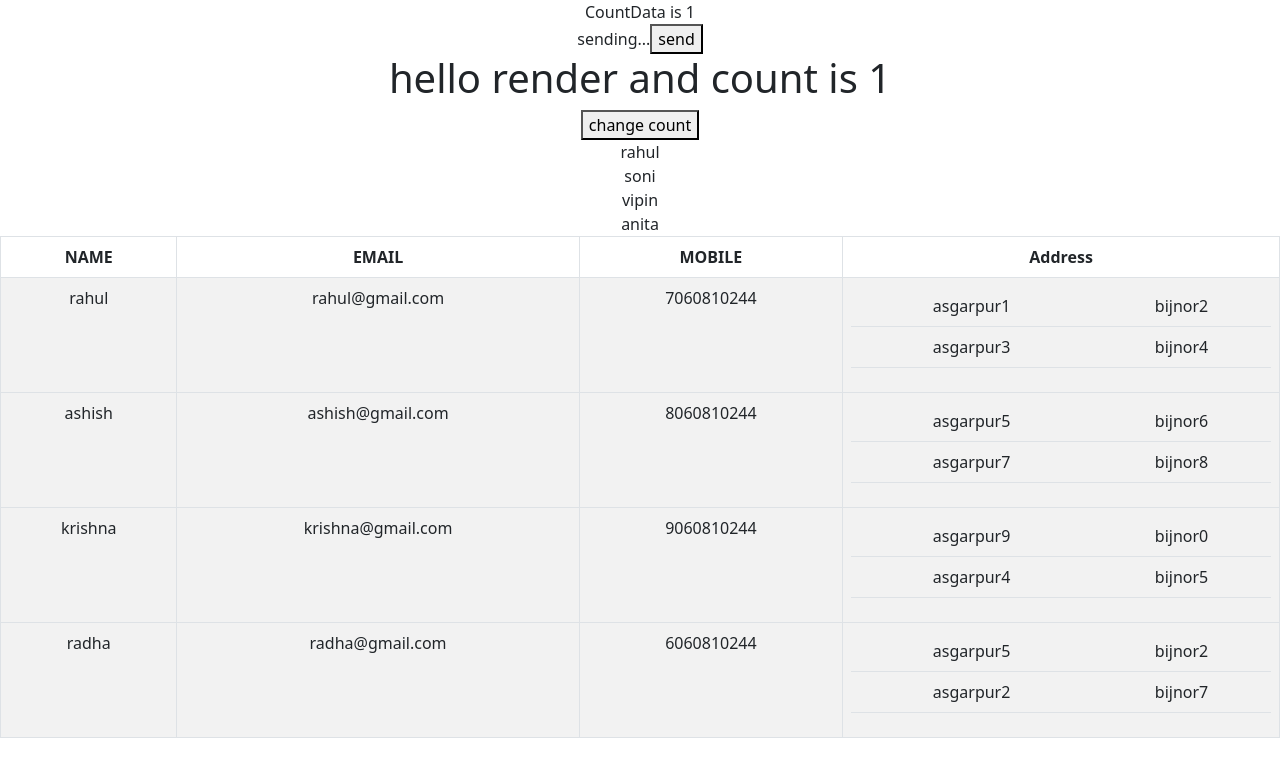
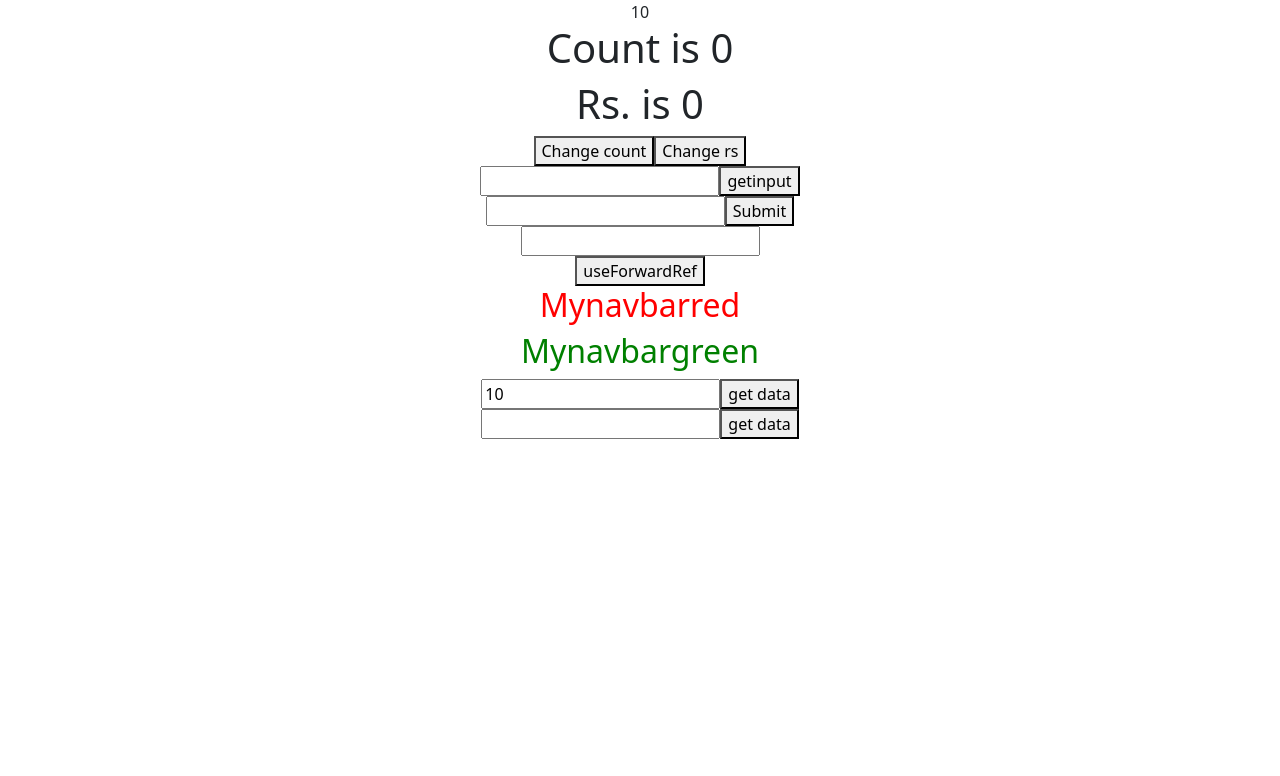
Before and after one commit to rahulrajput1996/ReactJsTutorialHindi, a React (Create React App) app in the folder myblog/: page / in a window 1280 px wide. Shown: the top 776 px of the page. Built offline with nearby package versions, Linux system fonts and the light colour scheme.

Commit message:
ref,useMemo,controlled,uncontrolled,highOrderComponent

```diff
--- a/myblog/src/App.js
+++ b/myblog/src/App.js
@@ -7,7 +7,12 @@ import './App.css';
 // import StateInFunctionComponent from './StateInFunctionComponent';
 // import StateInClassComponent from './StateInClassComponent';
 // import PropsInFunctional from './PropsInFunctional';
-import React, { useState } from 'react';
+import React, { useState, useMemo, useRef } from "react"
+import Userefcomp from './components/Userefcomp';
+import Usereffunctional from './components/Usereffunctional';
+import Forwardrefcomp from './components/Forwardrefcomp';
+import Highordercomponent from './components/Highordercomponent';
+import Controllled from './components/Controllled';
 // import FirstLifeCycleConstructor from './FirstLifeCycleConstructor';
 // import ApplyuseEffect from './ApplyuseEffect';
 // import Footer from './components/Footer';
@@ -20,11 +25,33 @@ import React, { useState } from 'react';
 // import ConditionalRendering from './ConditionalRendering';
 // import PassFunctionAsProp from './PassFunctionAsProp';
 // import Form from './Form';
-import Table from 'react-bootstrap/Table';
-import Reuse from './components/Reuse';
-import Purecomponent from './components/Purecomponent';
-import Senddatafromchildtoparent from './components/Senddatafromchildtoparent';
+// import Table from 'react-bootstrap/Table';
+// import Reuse from './components/Reuse';
+// import Purecomponent from './components/Purecomponent';
+// import Senddatafromchildtoparent from './components/Senddatafromchildtoparent';
 function App() {
+  const [count, setcount] = useState(0);
+  const [rs, setrs] = useState(0);
+
+  //It will run only when count state changes
+  const myfun = useMemo(() => {
+    console.log("hi");
+    return 10;
+    // eslint-disable-next-line
+  }, [count]);
+
+  //It will run only when rs state changes
+  useMemo(() => {
+    console.log("second");
+    // eslint-disable-next-line
+  }, [rs]);
+
+  // use of forward ref
+  const mycustomref = useRef(null);
+  const myforwardref = () => {
+    mycustomref.current.style.backgroundColor = "purple";
+    mycustomref.current.focus()
+  }
   // const [address, setAddress] = useState("asgarpur");
   // const changeAddress = () => {
   //   if (address === "asgarpur") {
@@ -40,45 +67,64 @@ function App() {
   // const [email, setemail] = useState("rahul@gmail.com");
   // const [show, setshow] = useState(true);
   // const [data, setData] = useState(10);
-  let myarr = [
-    {
-      name: "rahul", email: "rahul@gmail.com", mobile: "7060810244",
-      address: [
-        { vill: "asgarpur1", city: "bijnor2" },
-        { vill: "asgarpur3", city: "bijnor4" }
-      ]
-    },
-    {
-      name: "ashish", email: "ashish@gmail.com", mobile: "8060810244",
-      address: [
-        { vill: "asgarpur5", city: "bijnor6" },
-        { vill: "asgarpur7", city: "bijnor8" },
-      ]
-    },
-    {
-      name: "krishna", email: "krishna@gmail.com", mobile: "9060810244",
-      address: [
-        { vill: "asgarpur9", city: "bijnor0" },
-        { vill: "asgarpur4", city: "bijnor5" },
-      ]
-    },
-    {
-      name: "radha", email: "radha@gmail.com", mobile: "6060810244",
-      address: [
-        { vill: "asgarpur5", city: "bijnor2" },
-        { vill: "asgarpur2", city: "bijnor7" },
-      ]
-    },
-  ]
-  let myarr2 = ["rahul", "soni", "vipin", "anita"]
-  const [data, setdata] = useState(1);
-  const myalert = (a) => {
-    console.log("ji");
-    setdata(a)
-  }
+  // let myarr = [
+  //   {
+  //     name: "rahul", email: "rahul@gmail.com", mobile: "7060810244",
+  //     address: [
+  //       { vill: "asgarpur1", city: "bijnor2" },
+  //       { vill: "asgarpur3", city: "bijnor4" }
+  //     ]
+  //   },
+  //   {
+  //     name: "ashish", email: "ashish@gmail.com", mobile: "8060810244",
+  //     address: [
+  //       { vill: "asgarpur5", city: "bijnor6" },
+  //       { vill: "asgarpur7", city: "bijnor8" },
+  //     ]
+  //   },
+  //   {
+  //     name: "krishna", email: "krishna@gmail.com", mobile: "9060810244",
+  //     address: [
+  //       { vill: "asgarpur9", city: "bijnor0" },
+  //       { vill: "asgarpur4", city: "bijnor5" },
+  //     ]
+  //   },
+  //   {
+  //     name: "radha", email: "radha@gmail.com", mobile: "6060810244",
+  //     address: [
+  //       { vill: "asgarpur5", city: "bijnor2" },
+  //       { vill: "asgarpur2", city: "bijnor7" },
+  //     ]
+  //   },
+  // ]
+  // let myarr2 = ["rahul", "soni", "vipin", "anita"]
+  // const [data, setdata] = useState(1);
+  // const myalert = (a) => {
+  //   console.log("ji");
+  //   setdata(a)
+  // }
   return (
     <div className="App">
-      <div>CountData is {data}</div>
+      <div>{myfun}</div>
+      <h1>Count is {count}</h1>
+      <h1>Rs. is {rs}</h1>
+      <button onClick={() => { setcount(count + 1) }}>Change count</button>
+      <button onClick={() => { setrs(rs + 10) }}>Change rs</button>
+      <Userefcomp />
+      <Usereffunctional />
+
+      {/*forward ref when we pass ref to other component*/}
+      <Forwardrefcomp ref={mycustomref} />
+      <button onClick={myforwardref}>useForwardRef</button>
+
+      {/*HighOrderComponenet are those which take a component as input and returns a component in output*/}
+      <Highordercomponent mycmp={<Mynavbarred />} />
+      <Highordercomponent mycmp={<Mynavbargreen />} />
+
+      {/*controlled and uncontrolled Componenet*/}
+      <Controllled />
+
+      {/* <div>CountData is {data}</div>
       <Senddatafromchildtoparent myfun={myalert} />
       <Purecomponent />
       {myarr2.map((ele, i) => {
@@ -124,7 +170,7 @@ function App() {
             )
           })
         }
-      </Table >
+      </Table > */}
       {/* {show ? <FirstLifeCycleConstructor mydata={email} /> : ""}
 
       <button onClick={() => { setemail("ashish@gmail.com") }}>change email</button>
@@ -171,4 +217,15 @@ function App() {
   );
 }
 
+function Mynavbarred() {
+  return (
+    <div style={{ color: "red" }}>Mynavbarred</div>
+  )
+}
+function Mynavbargreen() {
+  return (
+    <div style={{ color: "green" }}>Mynavbargreen</div>
+  )
+}
+
 export default App;
--- /dev/null
+++ b/myblog/src/components/Controllled.js
@@ -0,0 +1,38 @@
+import React, { useState } from 'react'
+
+function Controllled() {
+    const [data, setData] = useState("");
+    const [data2, setData2] = useState("");
+
+    //controlled component -----> get data by using only state
+    const myclick = (e) => {
+        e.preventDefault();
+    }
+    const mychange = (e) => {
+        setData(e.target.value)
+    }
+
+    //uncontrolled component ---> get data by simple js or get data by using useRef
+    const mychange2 = () => {
+        setData2(document.getElementById("myinput").value)
+    }
+    const myclick2 = (e) => {
+        e.preventDefault();
+    }
+    return (
+        <div>
+            <form action="">
+                <input type="text" defaultValue="10" onChange={mychange} />
+                <button onClick={myclick}>get data</button>
+            </form>
+            <div>{data}</div>
+            <form action="">
+                <input type="text" id="myinput" onChange={mychange2} />
+                <button onClick={myclick2}>get data</button>
+            </form>
+            <div>{data2}</div>
+        </div>
+    )
+}
+
+export default Controllled
--- /dev/null
+++ b/myblog/src/components/Forwardrefcomp.js
@@ -0,0 +1,12 @@
+import React, { forwardRef } from 'react'
+
+//usage of forward ref
+function Forwardrefcomp(props, myref2) {
+    return (
+        <div>
+            <input type="text" ref={myref2} />
+        </div>
+    )
+}
+
+export default forwardRef(Forwardrefcomp)
--- /dev/null
+++ b/myblog/src/components/Highordercomponent.js
@@ -0,0 +1,12 @@
+import React from 'react'
+
+//HighOrderComponenet are those which take a component as input and returns a component in output
+function Highordercomponent(props) {
+    return (
+        <div>
+            <h2>{props.mycmp}</h2>
+        </div>
+    )
+}
+
+export default Highordercomponent
--- /dev/null
+++ b/myblog/src/components/Userefcomp.js
@@ -0,0 +1,22 @@
+import React, { Component, createRef } from 'react'
+
+//we should avoid to use createRef. it is used when we want to DOM manipulate directly
+export default class Userefcomp extends Component {
+    constructor() {
+        super();
+        this.myrefinput = createRef();
+    }
+    getdata() {
+        console.log(this.myrefinput.current.value);
+        this.myrefinput.current.style.backgroundColor = "red"
+        this.myrefinput.current.style.color = "green"
+    }
+    render() {
+        return (
+            <div>
+                <input type="text" ref={this.myrefinput} />
+                <button onClick={() => this.getdata()}>getinput</button>
+            </div>
+        )
+    }
+}
--- /dev/null
+++ b/myblog/src/components/Usereffunctional.js
@@ -0,0 +1,22 @@
+import React, { useRef } from 'react'
+
+//we should avoid to use useRef. it is used when we want to DOM manipulate directly
+function Usereffunctional() {
+    const mypersonalref = useRef(null)
+    const myclick = () => {
+        console.log(mypersonalref.current);
+        mypersonalref.current.style.color = "white";
+        mypersonalref.current.style.backgroundColor = "black";
+        mypersonalref.current.style.display = "none";
+        mypersonalref.current.value = 10;
+        mypersonalref.current.focus();
+    }
+    return (
+        <div>
+            <input type="text" ref={mypersonalref} />
+            <button onClick={myclick}>Submit</button>
+        </div>
+    )
+}
+
+export default Usereffunctional
```
